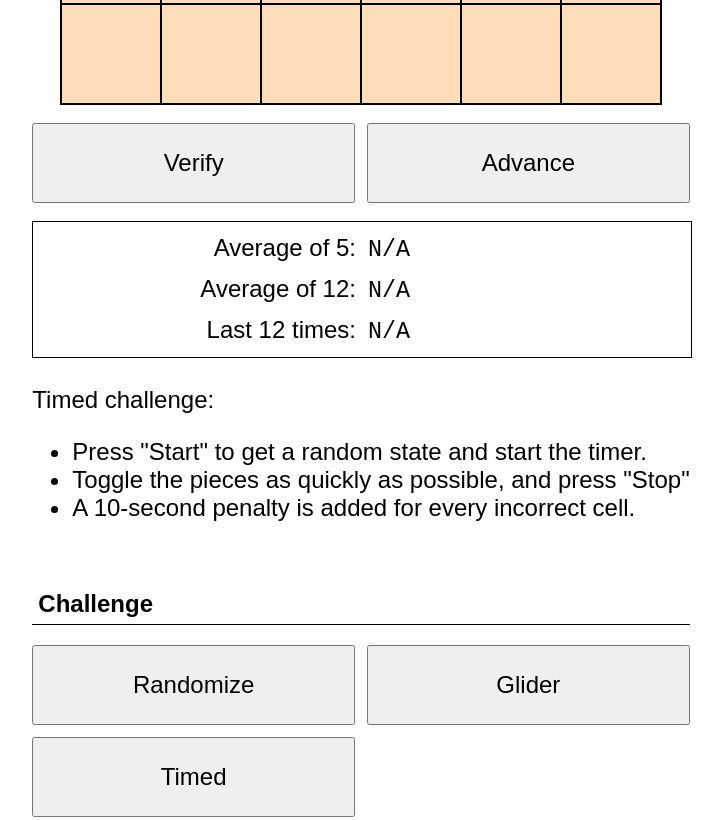
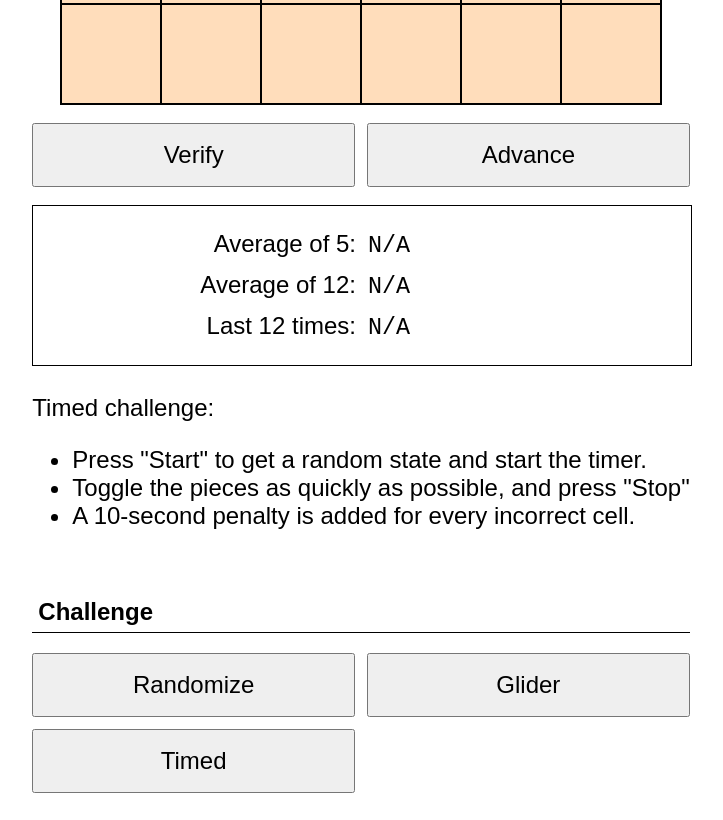
Before and after one commit to lgarron/speedlife.games, a website built with Parcel: page index.html in a window 1280 px wide. Shown: the part 624-1444 px from the top of the page, without its empty margins (279-1002 px from the left). Built offline with nearby package versions, Linux system fonts and the light colour scheme; what random-uint-below would draw is missing.

Commit message:
Size buttons using `rem`.

```diff
--- a/style.css
+++ b/style.css
@@ -110,8 +110,8 @@ table.game-of-life .incorrect {
 }
 
 button {
-  font-size: 1.5em;
-  padding: 1em 0.25em;
+  font-size: 1.5rem;
+  padding: 1rem 0.25rem;
 }
 
 .column-grid {
@@ -163,7 +163,7 @@ body:not(.timed) .for-timed {
 #stats {
   font-size: 1.5em;
   border: 1px solid black;
-  padding: 0.5em 0;
+  padding: 1em 0;
 }
 
 #stats .label {
```
